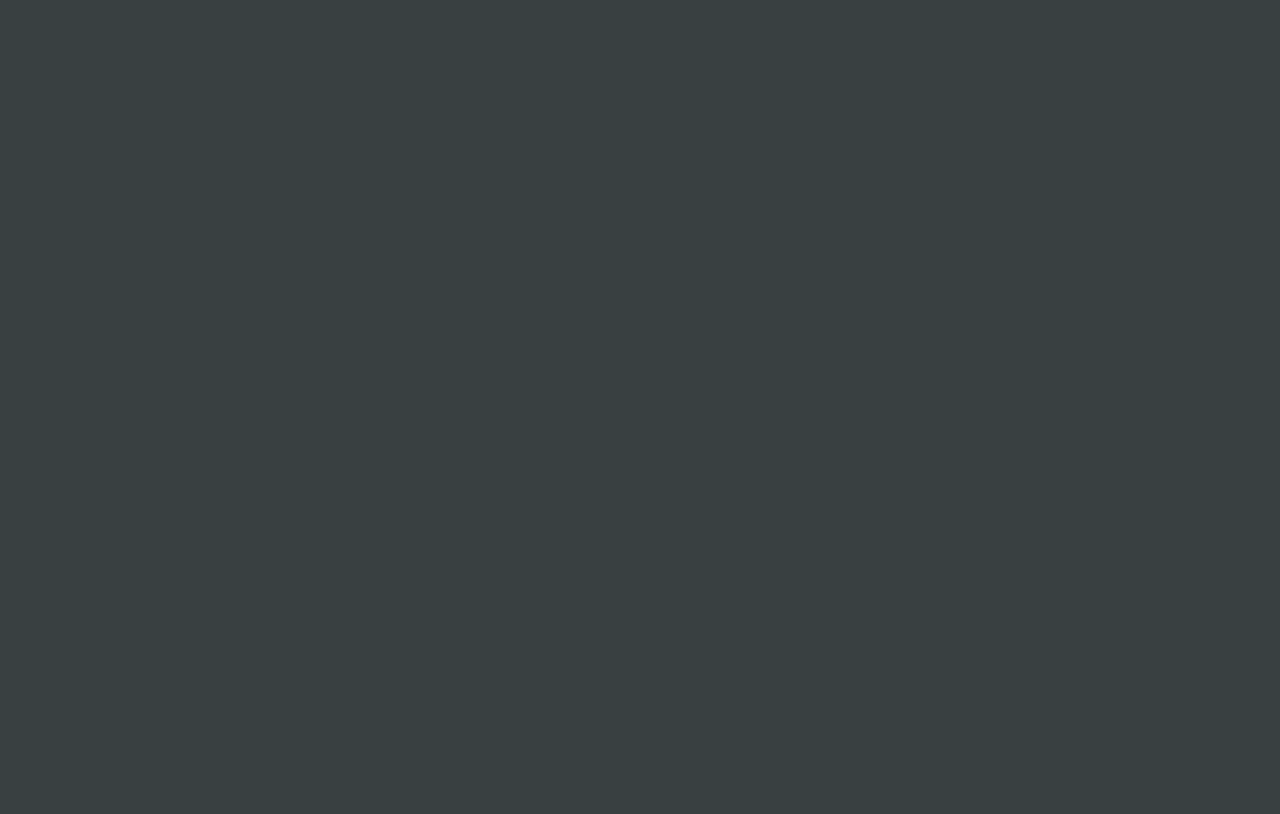
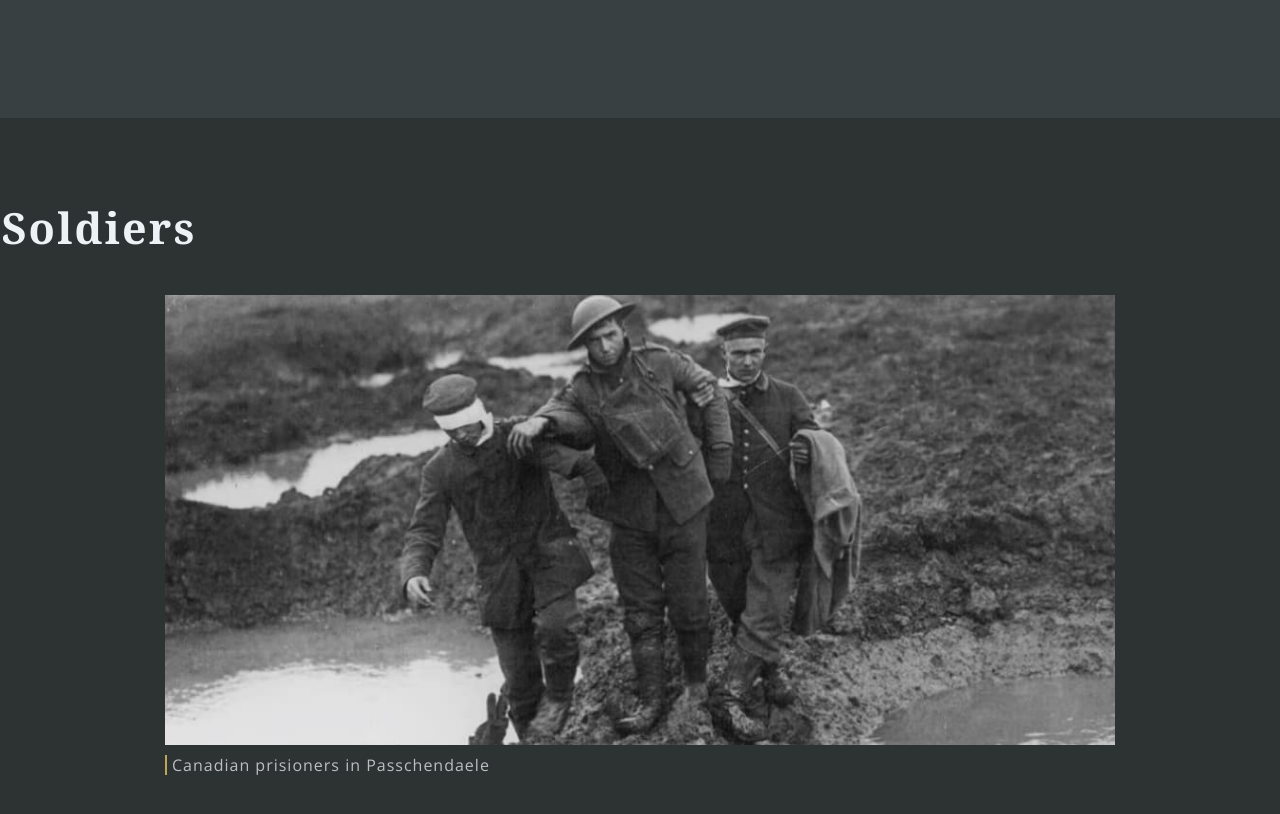
Before and after one commit to psilva999/passchendaele, a React (Vite) app: page / in a window 1280 px wide. Shown: the part 1453-2267 px from the top of the page. Before the commit the page ends 1571 px from the top, so only its background shows below. Built offline with nearby package versions, Linux system fonts and the light colour scheme.

Commit message:
soldiers

```diff
--- a/src/App.jsx
+++ b/src/App.jsx
@@ -2,7 +2,7 @@ import Header from './Components/Header'
 import Home from './Components/Home'
 
 import About from './Components/About'
-//import Soldiers from './Components/Soldiers'
+import Soldiers from './Components/Soldiers'
 //import Timeline from './Components/Timeline'
 
 //import Remember from './Components/Remember'
@@ -23,7 +23,7 @@ function App() {
         <Home/>
         <About/>
 
-        {/* <Soldiers/> */}
+        <Soldiers/>
         {/* <Timeline/> */}
 
         {/* <Remember/> */}
--- a/src/Components/Soldiers.jsx
+++ b/src/Components/Soldiers.jsx
@@ -1,6 +1,20 @@
+import fig1 from '../assets/images/slide/fig1.jpg'
+
 const Soldiers = () => {
   return (
-    <div>Soldiers</div>
+
+    <section id='soldiers'>
+      <h1>Soldiers</h1>
+
+      <div>
+        <figure> <img src={ fig1 } alt="Canadian prisioners"/>
+
+          <figcaption>Canadian prisioners in Passchendaele</figcaption>
+        </figure>
+
+      </div>
+    </section>
+
   )
 }
 
--- a/src/scss/_about.scss
+++ b/src/scss/_about.scss
@@ -30,8 +30,9 @@
     color:$cloudy;
     font-size:rem(21);
     width:rem(490);
-    font-weight:300;
     letter-spacing:rem(.5);
+
+    @include weight;
   }
 
   .imgs {
--- a/src/scss/_home.scss
+++ b/src/scss/_home.scss
@@ -40,6 +40,7 @@
     color:$cloudy;
     font-size:rem(20);
     width:rem(600);
-    font-weight:300;
+
+    @include weight;
   }
 }
--- /dev/null
+++ b/src/scss/_soldiers.scss
@@ -0,0 +1,43 @@
+@import 'config';
+
+#soldiers {
+  display:grid;
+  place-items:center;
+  gap:rem(38);
+
+  h1 {
+    width:rem(1265);
+    margin-left:rem(-12);
+    text-align:left;
+  }
+
+  figure {
+    display:grid;
+    gap:rem(9);
+  }
+
+  img {
+    width:rem(950);
+    height:rem(450);
+    object-fit:cover;
+  }
+
+  figcaption {
+    color:$opaque-text;
+    letter-spacing:rem(1);
+    margin-left:rem(7);
+
+    @include weight;
+
+    &:before {
+      content:'';
+      display:block;
+      position:absolute;
+      background:$b1;
+      width:rem(2);
+      height:rem(20);
+      margin-left:rem(-7);
+      margin-top:rem(1);
+    }
+  }
+}
--- a/src/scss/app.scss
+++ b/src/scss/app.scss
@@ -36,13 +36,21 @@ body {
     list-style:none;
   }
 
+  #about, #timeline {
+    padding:rem(120) 0;
+  }
+
   #about, #soldiers, #timeline, #remember {
-    padding:rem(120) 0;
-
     h1 {
       font-size:rem(43);
       letter-spacing:rem(2.2);
     }
+  }
+
+  #soldiers, #remember {
+    padding:rem(80) 0;
+    background:$dark-war;
+    width:100vw;
   }
 }
 
@@ -52,3 +60,4 @@ body {
 @import 'home';
 
 @import 'about';
+@import 'soldiers';
```
Also changed, not shown: src/scss/_config.scss (+5 -2 lines), src/css/app.min.css, 1 other file (tests, documents, lock files or other folders).
